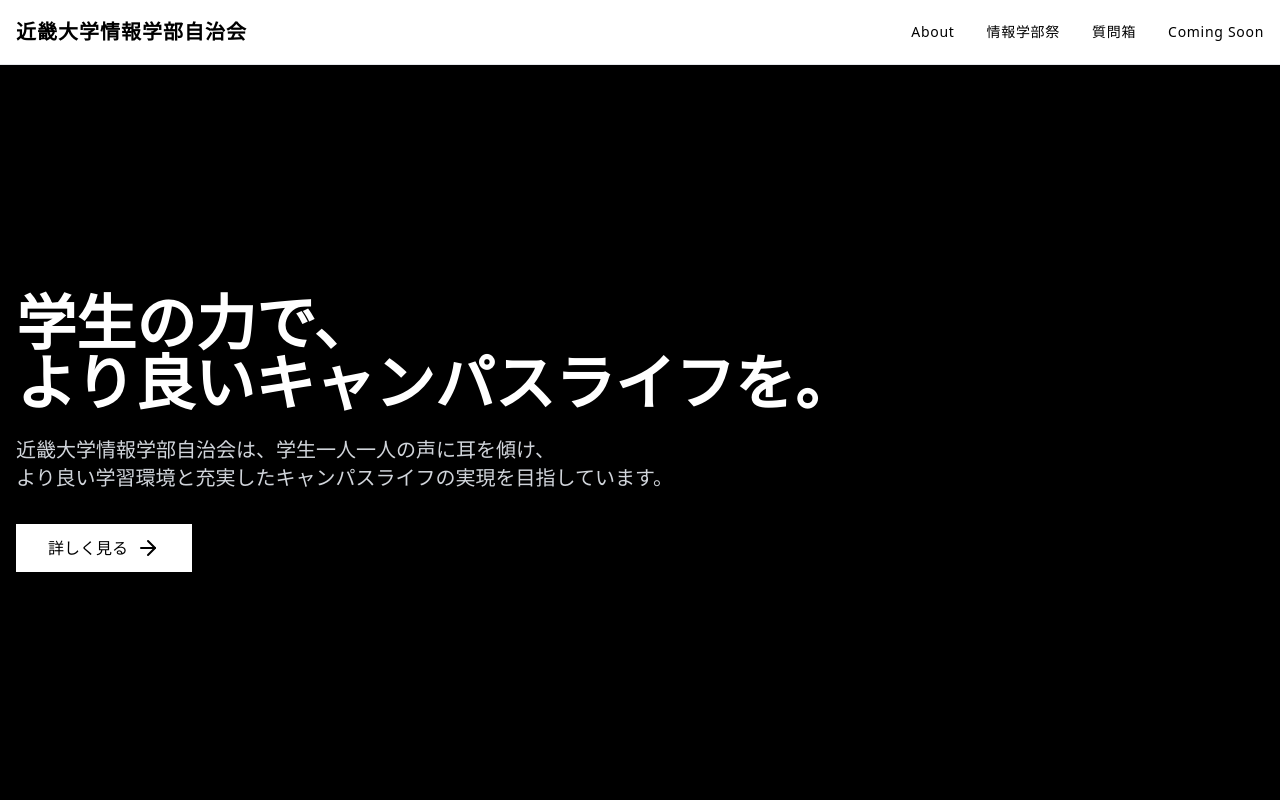
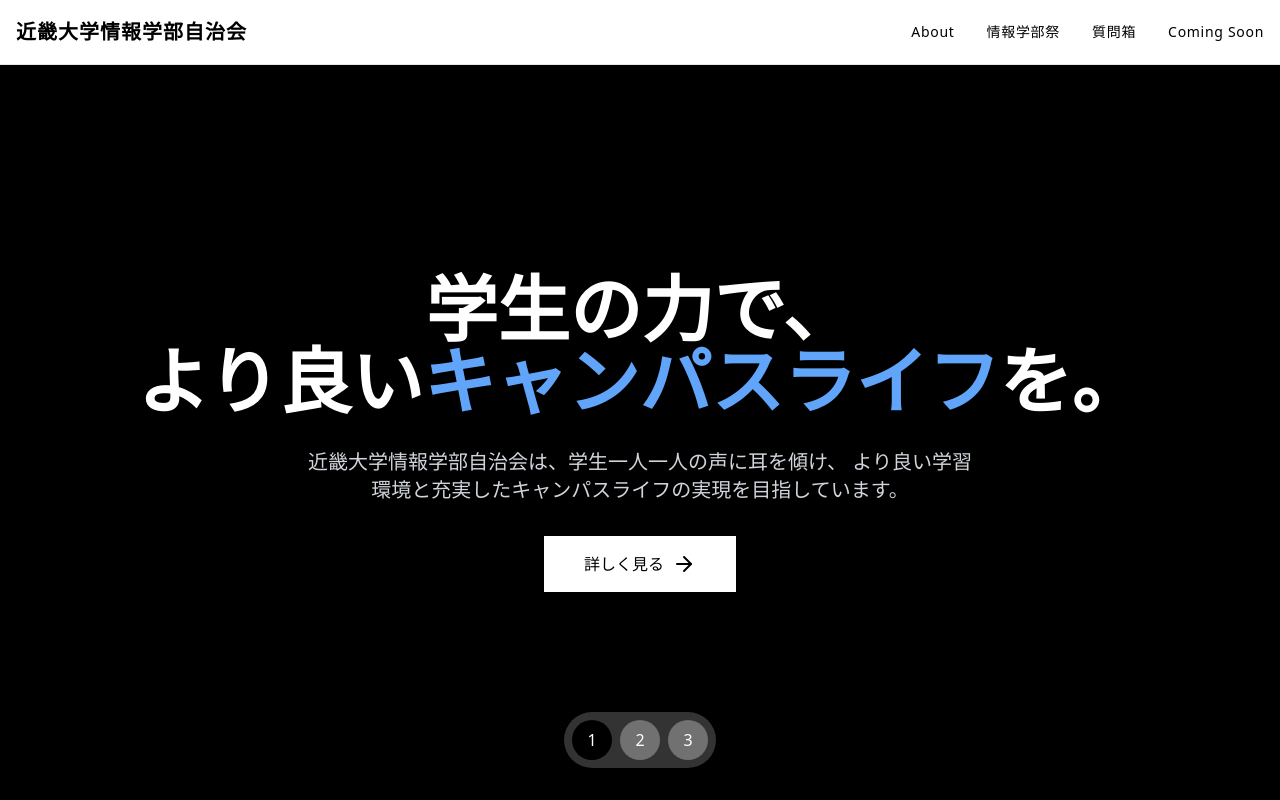
Before and after one commit to kindaijouji/jouji-website, a React (Create React App) app: page / in a window 1280 px wide. Shown: the top 800 px of the page. Built offline with nearby package versions, Linux system fonts and the light colour scheme.

Commit message:
Home.jsのヒーローセクションを編集

```diff
--- a/src/Home.js
+++ b/src/Home.js
@@ -3,31 +3,94 @@ import { ArrowRight } from 'lucide-react';
 
 const Home = () => {
     const [isVisible, setIsVisible] = useState(false);
+    const [heroBackgroundType, setHeroBackgroundType] = useState('default'); // default, solid, gradient
 
     useEffect(() => {
         setIsVisible(true);
     }, []);
 
+    // 背景スタイルの取得関数
+    const getBackgroundStyle = () => {
+        switch (heroBackgroundType) {
+            case 'solid':
+                return 'bg-indigo-800';
+            case 'gradient':
+                return 'bg-gradient-to-r from-blue-900 via-purple-800 to-indigo-900';
+            default:
+                return 'bg-black';
+        }
+    };
+
     return (
         <div className="min-h-screen">
             {/* ヒーローセクション */}
-            <section className="h-screen relative overflow-hidden pt-16">
-                <div className="absolute inset-0 bg-black"></div>
-                <div className={`relative h-full flex items-center transition-all duration-1000 ${isVisible ? 'opacity-100 translate-y-0' : 'opacity-0 translate-y-10'
+            <section className={`h-screen relative overflow-hidden pt-16 ${getBackgroundStyle()}`}>
+                {/* スタイル切り替えコントロール */}
+                <div className="absolute bottom-8 left-1/2 transform -translate-x-1/2 z-10">
+                    <div className="bg-white bg-opacity-20 backdrop-blur-sm rounded-full p-2 flex space-x-2">
+                        <button
+                            onClick={() => setHeroBackgroundType('default')}
+                            className={`w-10 h-10 rounded-full transition ${
+                                heroBackgroundType === 'default'
+                                    ? 'bg-black text-white'
+                                    : 'bg-white bg-opacity-30 text-white'
+                            }`}
+                            aria-label="デフォルト背景"
+                            title="デフォルト背景"
+                        >
+                            <span className="block w-full text-center">1</span>
+                        </button>
+                        <button
+                            onClick={() => setHeroBackgroundType('solid')}
+                            className={`w-10 h-10 rounded-full transition ${
+                                heroBackgroundType === 'solid'
+                                    ? 'bg-indigo-800 text-white'
+                                    : 'bg-white bg-opacity-30 text-white'
+                            }`}
+                            aria-label="単色背景"
+                            title="単色背景"
+                        >
+                            <span className="block w-full text-center">2</span>
+                        </button>
+                        <button
+                            onClick={() => setHeroBackgroundType('gradient')}
+                            className={`w-10 h-10 rounded-full transition ${
+                                heroBackgroundType === 'gradient'
+                                    ? 'bg-gradient-to-r from-blue-900 via-purple-800 to-indigo-900 text-white'
+                                    : 'bg-white bg-opacity-30 text-white'
+                            }`}
+                            aria-label="グラデーション背景"
+                            title="グラデーション背景"
+                        >
+                            <span className="block w-full text-center">3</span>
+                        </button>
+                    </div>
+                </div>
+
+                <div className={`relative h-full flex items-center justify-center transition-all duration-1000 ${
+                    isVisible ? 'opacity-100 translate-y-0' : 'opacity-0 translate-y-10'
                 }`}>
                     <div className="max-w-7xl mx-auto px-4 w-full">
-                        <h1 className="text-4xl md:text-6xl font-bold text-white mb-6">
-                            学生の力で、<br />
-                            より良いキャンパスライフを。
+                        <div className="space-y-8 text-center">
+                            <h1 className="text-5xl md:text-7xl font-bold text-white leading-tight">
+                                <div className={`transition-all duration-700 delay-300 ${isVisible ? 'opacity-100 translate-y-0' : 'opacity-0 translate-y-10'}`}>
+                                    学生の力で、
+                                </div>
+                                <div className={`transition-all duration-700 delay-500 ${isVisible ? 'opacity-100 translate-y-0' : 'opacity-0 translate-y-10'}`}>
+                                    より良い<span className="text-blue-400">キャンパスライフ</span>を。
+                                </div>
                             </h1>
-                        <p className="text-xl text-gray-300 mb-8 max-w-2xl">
-                            近畿大学情報学部自治会は、学生一人一人の声に耳を傾け、<br />
+                            <p className={`text-xl text-gray-300 mb-8 max-w-2xl mx-auto transition-all duration-700 delay-700 ${isVisible ? 'opacity-100 translate-y-0' : 'opacity-0 translate-y-10'}`}>
+                                近畿大学情報学部自治会は、学生一人一人の声に耳を傾け、
                                 より良い学習環境と充実したキャンパスライフの実現を目指しています。
                             </p>
-                        <button className="bg-white text-black px-8 py-3 rounded-none inline-flex items-center group hover:bg-gray-100 transition-all">
+                            <div className={`transition-all duration-700 delay-900 ${isVisible ? 'opacity-100 translate-y-0' : 'opacity-0 translate-y-10'}`}>
+                                <button className="bg-white text-black px-10 py-4 rounded-none inline-flex items-center group hover:bg-gray-100 transition-all">
                                     詳しく見る
                                     <ArrowRight className="ml-2 group-hover:translate-x-1 transition-transform" />
                                 </button>
+                            </div>
+                        </div>
                     </div>
                 </div>
             </section>
```
Lines whose indentation alone changed are shown as unchanged.
